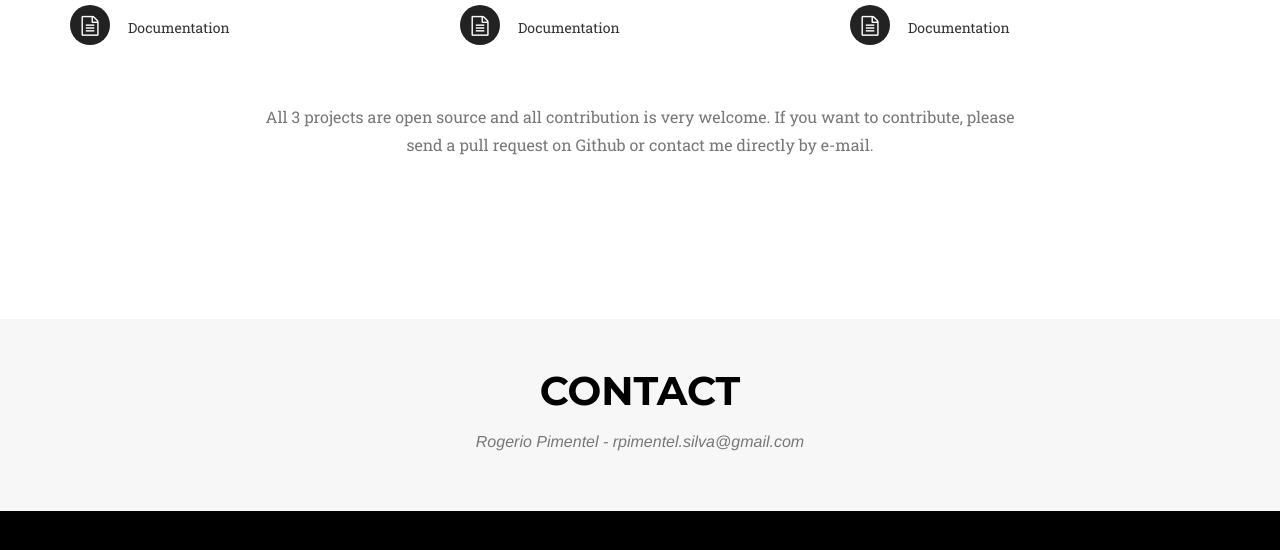
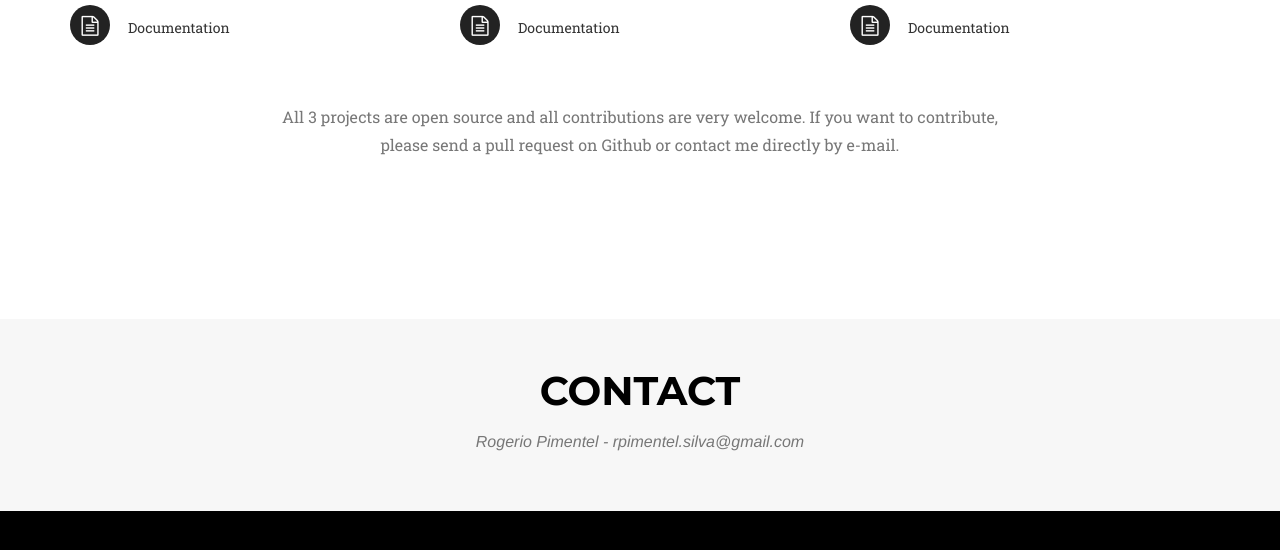
Before and after one commit to rogeriorps/rogeriorps.github.io, a plain HTML site: page index.html in a window 1280 px wide. Shown: the part 3194-3744 px from the top of the page. Drawn offline with nearby package versions, Linux system fonts and the light colour scheme; a web font is replaced by a local one.

Commit message:
Update idex.hml. Fixing grammatics.

```diff
--- a/index.html
+++ b/index.html
@@ -360,7 +360,7 @@
 
             <div class="row">
                 <div class="col-lg-8 col-lg-offset-2 text-center">
-                    <p class="large text-muted">All 3 projects are open source and all contribution is very welcome. If you want to contribute, please send a pull request on Github or contact me directly by e-mail.</p>
+                    <p class="large text-muted">All 3 projects are open source and all contributions are very welcome. If you want to contribute, please send a pull request on Github or contact me directly by e-mail.</p>
                 </div>
             </div>
         </div>
```
